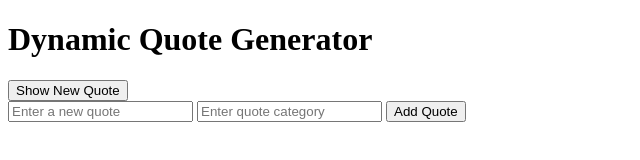
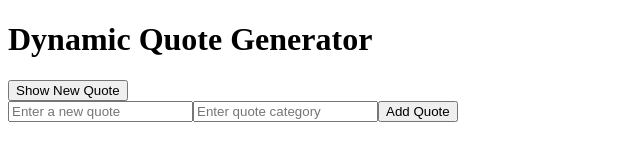
Before and after one commit to Ogo43/alx_fe_javascript, a plain HTML site: page dom-manipulation/index.html in a window 1280 px wide. Shown: the full height of the page, 0-640 px from the left. Drawn offline with Linux system fonts and the light colour scheme.

Commit message:
Create DOM manipulation

```diff
--- a/dom-manipulation/index.html
+++ b/dom-manipulation/index.html
@@ -10,16 +10,13 @@
     <div id="quoteDisplay"></div>
     <button id="newQuote">Show New Quote</button>
 
-    <!-- New Quotes Form -->
-     <div>
-        <input id="newQuoteText" type="text" placeholder="Enter a new quote" />
-        <input
-          id="newQuoteCategory"
-          type="text"
-          placeholder="Enter quote category"
-        />
-        <button onclick="addQuote()">Add Quote</button>
-      </div>
+    <!-- New Quotes Form using JavaScript-->
+     <!-- <div>
+    <input id="newQuoteText" type="text" placeholder="Enter a new quote" />
+    <input id="newQuoteCategory" type="text" placeholder="Enter quote category" />
+    <button onclick="addQuote()">Add Quote</button>
+  </div> -->
+
     <script src="script.js"></script>
   </body>
 </html>
--- a/dom-manipulation/script.js
+++ b/dom-manipulation/script.js
@@ -30,6 +30,38 @@ function showRandomQuote() {
   quoteDisplay.innerHTML = `<strong>"${quote.text}"</strong> <br/> <em>${quote.category}</em>`;
 }
 
+function createAddQuoteForm() {
+
+    // Create Form to add quote
+    const formDiv = document.createElement("div");
+
+    // Create input for quote text
+    const quoteInput = document.createElement("input");
+    quoteInput.id = "newQuoteText";
+    quoteInput.type = "text";
+    quoteInput.placeholder = "Enter a new quote";
+
+    // Create input for quote category
+    const categoryInput = document.createElement("input");
+    categoryInput.id = "newQuoteCategory";
+    categoryInput.type = "text";
+    categoryInput.placeholder = "Enter quote category";
+
+
+  // Create button to add quote
+    const addButton = document.createElement("button");
+    addButton.textContent = "Add Quote"
+    addButton.onclick = addQuote;
+
+    // Append child to form
+    formDiv.appendChild(quoteInput);
+    formDiv.appendChild(categoryInput);
+    formDiv.appendChild(addButton);
+
+    // Append the container to the body or a specific element
+    document.body.appendChild(formDiv);
+};
+
 function addQuote() {
     let newTextInput = document.getElementById("newQuoteText");
     let newCategoryInput = document.getElementById("newQuoteCategory");
@@ -54,4 +86,5 @@ function addQuote() {
 
 document.addEventListener("DOMContentLoaded", () => {
     document.getElementById("newQuote").addEventListener("click", showRandomQuote);
+    createAddQuoteForm();
 })
```
